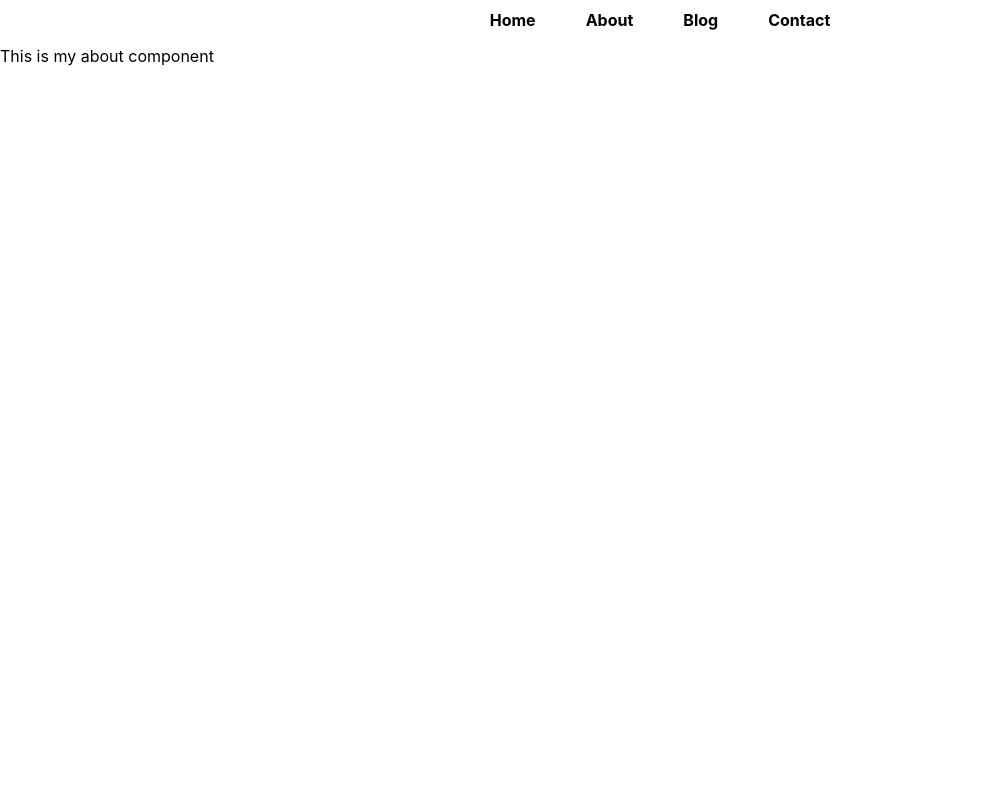
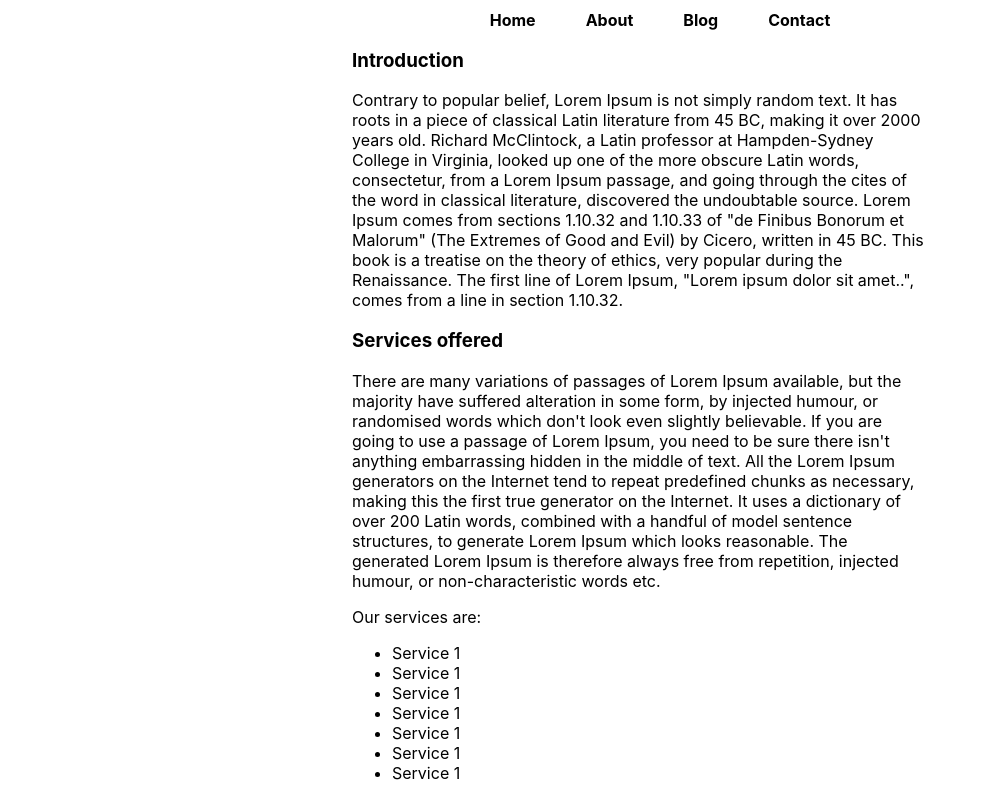
Before and after one commit to UpendraKr/next-blog, a Next.js app: page /about in a window 1280 px wide. Shown: the top 800 px of the page, without its empty margins (0-986 px from the left). Built offline with nearby package versions, Linux system fonts and the light colour scheme.

Commit message:
ui fixes

```diff
--- a/package.json
+++ b/package.json
@@ -11,7 +11,8 @@
   "dependencies": {
     "next": "12.0.10",
     "react": "17.0.2",
-    "react-dom": "17.0.2"
+    "react-dom": "17.0.2",
+    "react-infinite-scroll-component": "^6.1.0"
   },
   "devDependencies": {
     "eslint": "8.8.0",
--- a/pages/about.js
+++ b/pages/about.js
@@ -1,8 +1,27 @@
 import React from 'react'
+import styles from '../styles/About.module.css'
 
 const about = () => {
   return (
-    <div>This is my about component</div>
+    <div className={styles.container}>
+      <h3>Introduction</h3>
+      <p>Contrary to popular belief, Lorem Ipsum is not simply random text. It has roots in a piece of classical Latin literature from 45 BC, making it over 2000 years old. Richard McClintock, a Latin professor at Hampden-Sydney College in Virginia, looked up one of the more obscure Latin words, consectetur, from a Lorem Ipsum passage, and going through the cites of the word in classical literature, discovered the undoubtable source. Lorem Ipsum comes from sections 1.10.32 and 1.10.33 of "de Finibus Bonorum et Malorum" (The Extremes of Good and Evil) by Cicero, written in 45 BC. This book is a treatise on the theory of ethics, very popular during the Renaissance. The first line of Lorem Ipsum, "Lorem ipsum dolor sit amet..", comes from a line in section 1.10.32.</p>
+
+      <h3>Services offered</h3>
+      <p>There are many variations of passages of Lorem Ipsum available, but the majority have suffered alteration in some form, by injected humour, or randomised words which don't look even slightly believable. If you are going to use a passage of Lorem Ipsum, you need to be sure there isn't anything embarrassing hidden in the middle of text. All the Lorem Ipsum generators on the Internet tend to repeat predefined chunks as necessary, making this the first true generator on the Internet. It uses a dictionary of over 200 Latin words, combined with a handful of model sentence structures, to generate Lorem Ipsum which looks reasonable. The generated Lorem Ipsum is therefore always free from repetition, injected humour, or non-characteristic words etc.</p>
+      <p>Our services are: </p>
+      <ul>
+        <li>Service 1</li>
+        <li>Service 1</li>
+        <li>Service 1</li>
+        <li>Service 1</li>
+        <li>Service 1</li>
+        <li>Service 1</li>
+        <li>Service 1</li>
+      </ul>
+      <h2>Contact Us</h2>
+      <p>There are many variations of passages of Lorem Ipsum available, but the majority have suffered alteration in some form, by injected humour, or randomised words which don't look even slightly believable. If you are going to use a passage of Lorem Ipsum, you need to be sure there isn't anything embarrassing hidden in the middle of text.</p>
+    </div>
   )
 }
 
--- /dev/null
+++ b/styles/About.module.css
@@ -0,0 +1,4 @@
+.container{
+    max-width: 45vw;
+    margin: auto;
+}
--- a/styles/Contact.module.css
+++ b/styles/Contact.module.css
@@ -5,6 +5,8 @@
 
 .mb{
     margin-bottom: 21px;
+    display: flex;
+    flex-direction: column;
 }
 
 .label{
--- a/styles/Home.module.css
+++ b/styles/Home.module.css
@@ -39,19 +39,16 @@
 }
 
 .title {
-  margin: 0;
+  margin: 5px;
   line-height: 1.15;
   font-size: 4rem;
 }
 
 .title,
 .description {
-  text-align: center;
-}
-
-.description {
-
-  font-size: 1.5rem;
+  text-align: justify;
+  max-width: 50vw;
+  font-size: 1.2em;
 }
 
 .code {
@@ -126,9 +123,9 @@
 }
 
 .myImg{
-  border-radius:10px;
+  border-radius:100px;
 }
 
 .myImgWrap{
-  padding: 10px;
+  padding: 18px;
 }
```
Also changed, not shown: pages/index.js (+5 -11 lines), 1 other file (tests, documents, lock files or other folders).
